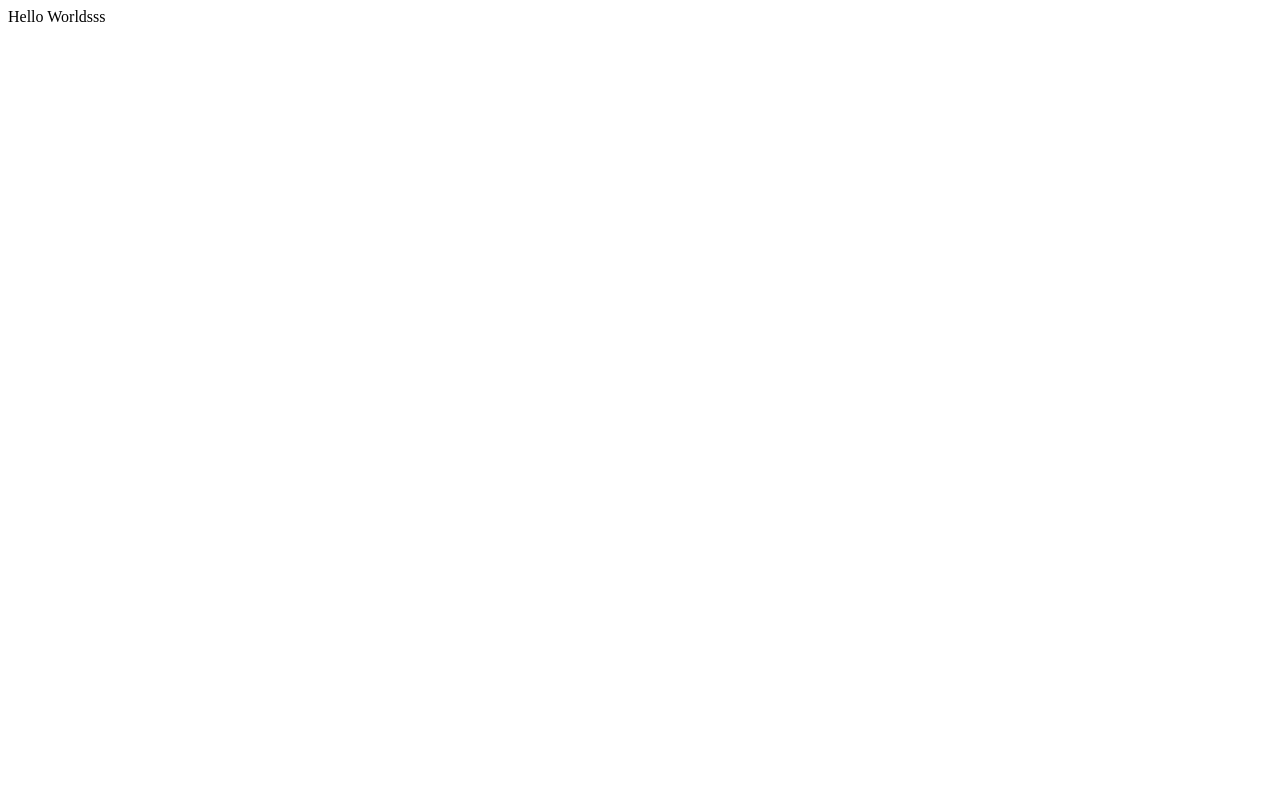
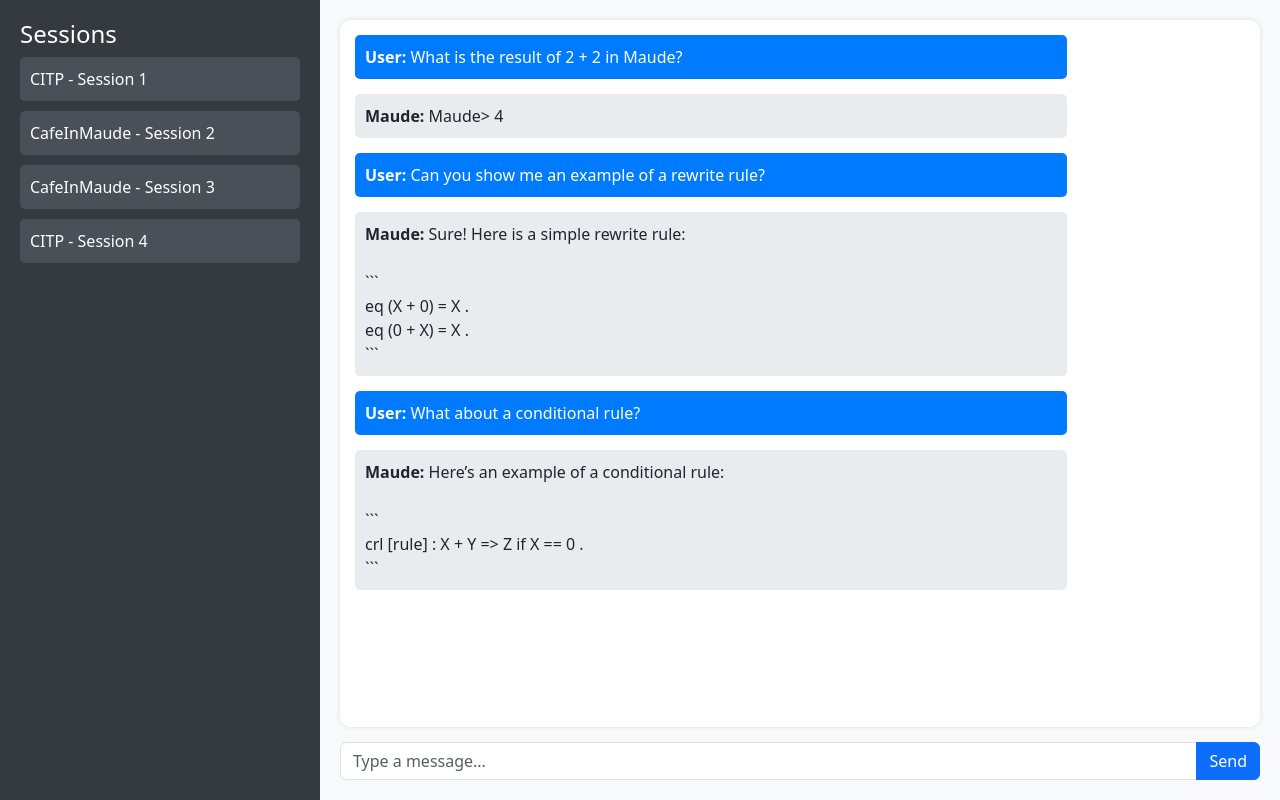
Before and after one commit to gonzalovlchz/WebMaude, a Django app: page /MaudeApp/ in a window 1280 px wide. Before the commit the page is almost empty. Run offline with Django 5.2, Linux system fonts and the light colour scheme.

Commit message:
Vista ejemplo bootstrap

````diff
--- a/MaudeApp/templates/MaudeApp/index.html
+++ b/MaudeApp/templates/MaudeApp/index.html
@@ -1 +1,127 @@
-Hello Worldsss
+<!DOCTYPE html>
+<html lang="en">
+<head>
+    <meta charset="UTF-8">
+    <meta name="viewport" content="width=device-width, initial-scale=1.0">
+    <title>Chat Interpreter</title>
+    <link href="https://cdn.jsdelivr.net/npm/bootstrap@5.3.0/dist/css/bootstrap.min.css" rel="stylesheet">
+    <style>
+        body, html {
+            height: 100%;
+            margin: 0;
+            display: flex;
+            flex-direction: column;
+        }
+        .container-fluid {
+            padding:0;
+            flex: 1;
+            display: flex;
+        }
+        .left-panel {
+            background-color: #343a40;
+            color: white;
+            padding: 20px;
+            overflow-y: auto;
+        }
+        .left-panel a {
+            color: white;
+            text-decoration: none;
+            display: block;
+            padding: 10px;
+            margin-bottom: 10px;
+            border-radius: 5px;
+            background-color: #495057;
+        }
+        .left-panel a:hover {
+            background-color: #6c757d;
+        }
+        .chat-panel {
+            flex: 1;
+            display: flex;
+            flex-direction: column;
+            background-color: #f8f9fa;
+            padding: 20px;
+        }
+        .chat-box {
+            flex: 1;
+            overflow-y: auto;
+            padding: 15px;
+            background-color: white;
+            border-radius: 10px;
+            box-shadow: 0px 0px 5px rgba(0,0,0,0.1);
+        }
+        .chat-input {
+            margin-top: 15px;
+        }
+        .message {
+            margin-bottom: 15px;
+            padding: 10px;
+            border-radius: 5px;
+            max-width: 80%;
+        }
+        .message.user {
+            background-color: #007bff;
+            color: white;
+            align-self: flex-end;
+        }
+        .message.maude {
+            background-color: #e9ecef;
+            align-self: flex-start;
+        }
+    </style>
+</head>
+<body>
+    <div class="container-fluid">
+        <div class="col-md-4 col-lg-3 left-panel">
+            <h4>Sessions</h4>
+            <a href="#">CITP - Session 1</a>
+            <a href="#">CafeInMaude - Session 2</a>
+            <a href="#">CafeInMaude - Session 3</a>
+            <a href="#">CITP - Session 4</a>
+            <!-- Add more sessions here -->
+        </div>
+        <div class="col-md-8 col-lg-9 chat-panel">
+            <div class="chat-box">
+                <!-- Demonstration messages -->
+                <div class="message user">
+                    <strong>User:</strong> What is the result of 2 + 2 in Maude?
+                </div>
+                <div class="message maude">
+                    <strong>Maude:</strong> Maude> 4
+                </div>
+
+                <div class="message user">
+                    <strong>User:</strong> Can you show me an example of a rewrite rule?
+                </div>
+                <div class="message maude">
+                    <strong>Maude:</strong> Sure! Here is a simple rewrite rule:<br><br>
+                    ```<br>
+                    eq (X + 0) = X .<br>
+                    eq (0 + X) = X .<br>
+                    ```
+                </div>
+
+                <div class="message user">
+                    <strong>User:</strong> What about a conditional rule?
+                </div>
+                <div class="message maude">
+                    <strong>Maude:</strong> Here’s an example of a conditional rule:<br><br>
+                    ```<br>
+                    crl [rule] : X + Y => Z if X == 0 .<br>
+                    ```
+                </div>
+
+
+            </div>
+            <div class="chat-input">
+                <form action="#">
+                    <div class="input-group">
+                        <input type="text" class="form-control" placeholder="Type a message...">
+                        <button class="btn btn-primary" type="submit">Send</button>
+                    </div>
+                </form>
+            </div>
+        </div>
+    </div>
+</body>
+</html>
````
